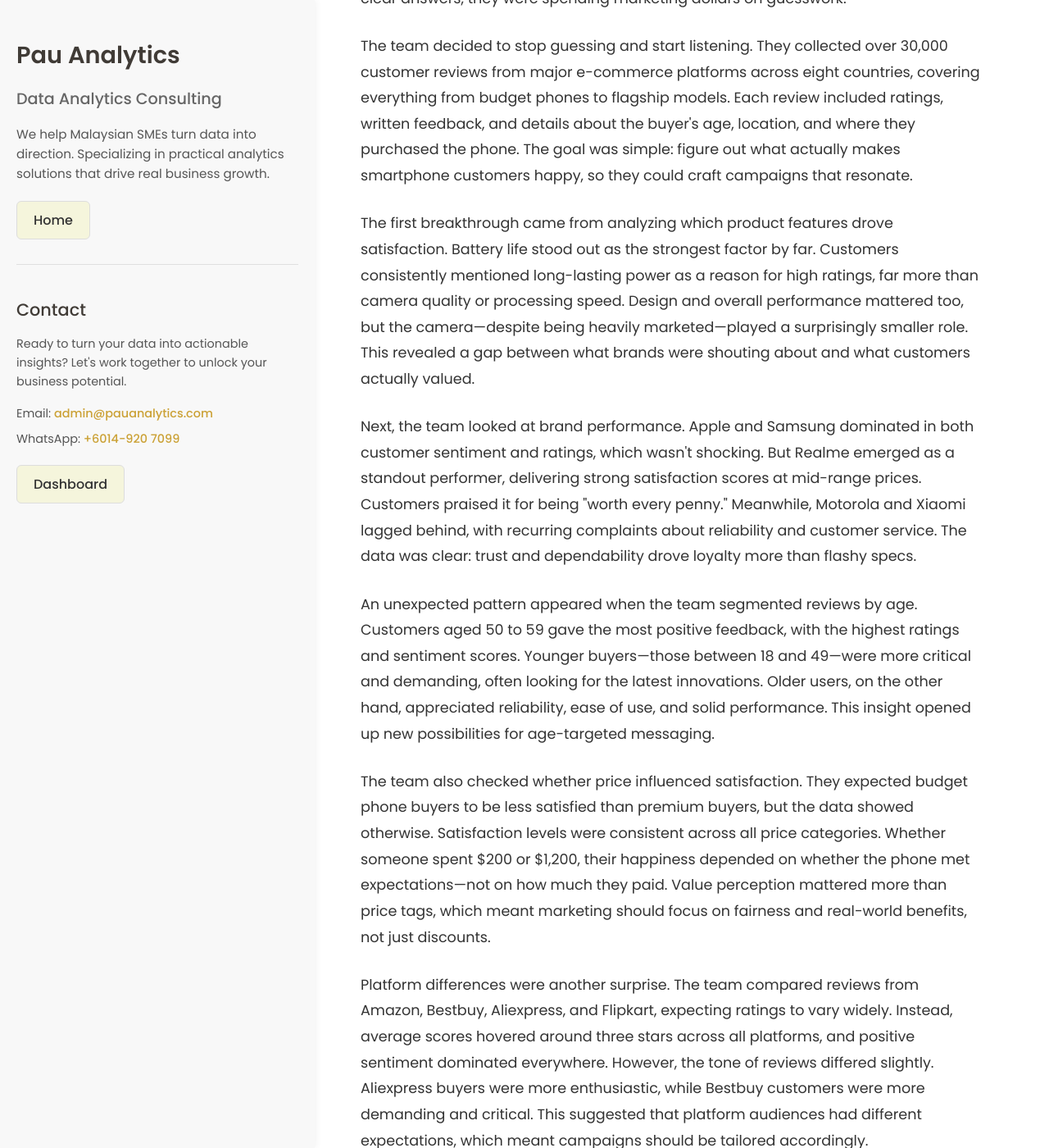
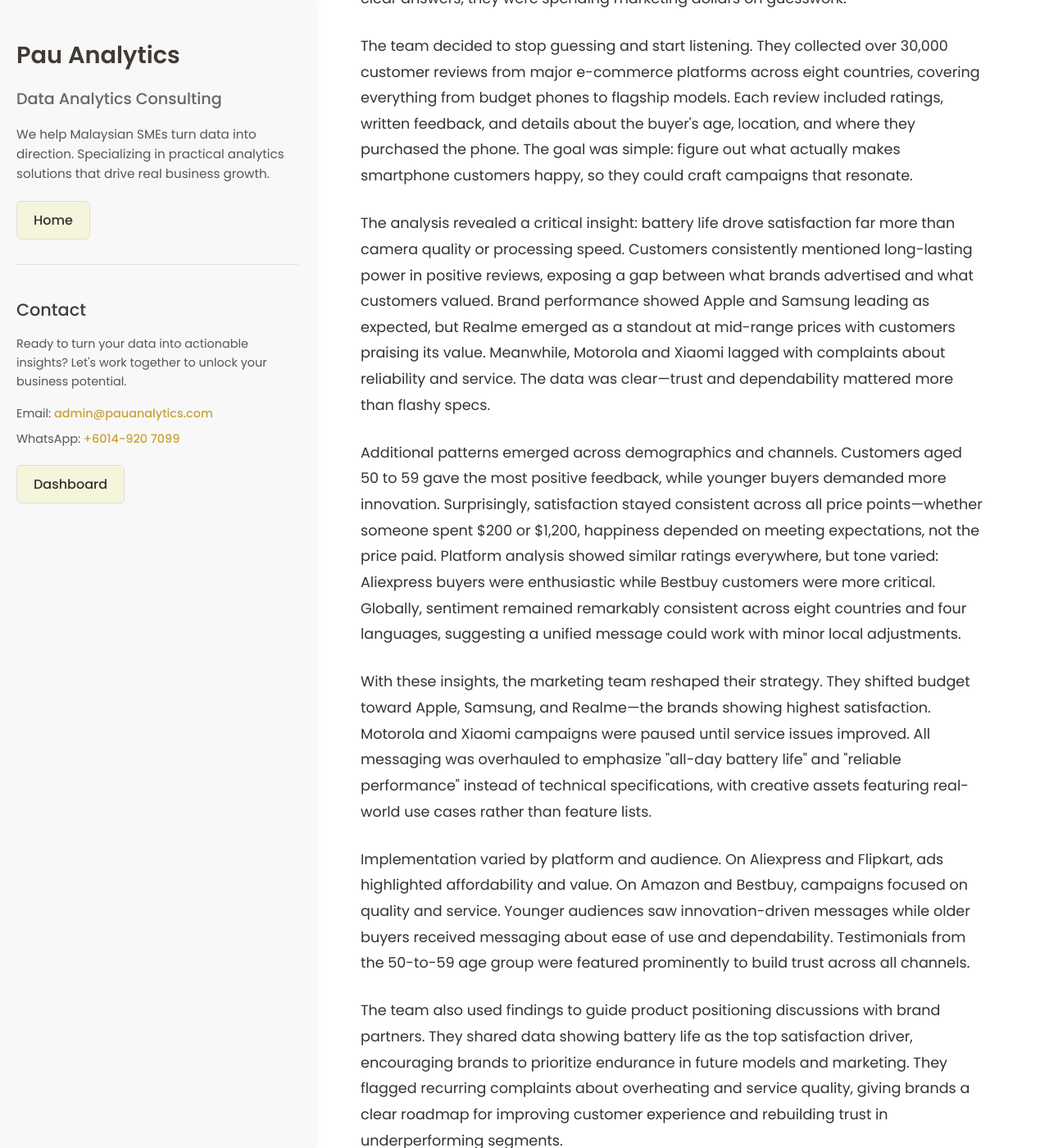
Before and after one commit to lyven81/pinnacles-learning-website, a Jekyll site: the page case-study/beyond-the-price-tag.html, which Jekyll copies as it is, in a window 1280 px wide and 1400 px high, scrolled down 301 px. Shown: the whole window at 82% size. Built offline with Jekyll 4.4.1, drawn with Linux system fonts in a browser that asks for light colours; some of the changed text lies outside the part shown.

Commit message:
Condense Beyond the Price Tag case study from 12 to 8 paragraphs
Streamlined narrative while retaining all core messages about how marketing team
solved their business problem. Changes:

Paragraph consolidation:
1. Problem setup (kept as-is)
2. Data collection (kept as-is)
3. Battery life insights + brand performance (combined from 2 paragraphs)
4. Age/price/platform/global patterns (consolidated from 4 paragraphs)
5. Strategy reshape (condensed)
6. Implementation approach (condensed)
7. Product positioning impact (condensed)
8. Lesson learned (kept as-is)

Key messages retained:
- 30,000+ reviews from 8 countries analyzed
- Battery life is #1 satisfaction driver (not camera/price)
- Apple/Samsung/Realme lead; Motorola/Xiaomi lag
- Ages 50-59 most positive; younger buyers more critical
- Satisfaction consistent across price points
- Platform tone varies (Aliexpress enthusiastic, Bestbuy critical)
- Global sentiment remarkably consistent
- Strategy shifted budget to top-performing brands
- Messaging changed to battery life & reliability focus
- Platform-specific and age-targeted campaigns
- Findings shared with brand partners for product improvements

Result: More concise, faster reading, same business problem-solving narrative.

🤖 Generated with [Claude Code](https://claude.com/claude-code)

Co-Authored-By: Claude <noreply@anthropic.com>

```diff
--- a/case-study/beyond-the-price-tag.html
+++ b/case-study/beyond-the-price-tag.html
@@ -273,23 +273,15 @@
 
                 <p>The team decided to stop guessing and start listening. They collected over 30,000 customer reviews from major e-commerce platforms across eight countries, covering everything from budget phones to flagship models. Each review included ratings, written feedback, and details about the buyer's age, location, and where they purchased the phone. The goal was simple: figure out what actually makes smartphone customers happy, so they could craft campaigns that resonate.</p>
 
-                <p>The first breakthrough came from analyzing which product features drove satisfaction. Battery life stood out as the strongest factor by far. Customers consistently mentioned long-lasting power as a reason for high ratings, far more than camera quality or processing speed. Design and overall performance mattered too, but the camera—despite being heavily marketed—played a surprisingly smaller role. This revealed a gap between what brands were shouting about and what customers actually valued.</p>
+                <p>The analysis revealed a critical insight: battery life drove satisfaction far more than camera quality or processing speed. Customers consistently mentioned long-lasting power in positive reviews, exposing a gap between what brands advertised and what customers valued. Brand performance showed Apple and Samsung leading as expected, but Realme emerged as a standout at mid-range prices with customers praising its value. Meanwhile, Motorola and Xiaomi lagged with complaints about reliability and service. The data was clear—trust and dependability mattered more than flashy specs.</p>
 
-                <p>Next, the team looked at brand performance. Apple and Samsung dominated in both customer sentiment and ratings, which wasn't shocking. But Realme emerged as a standout performer, delivering strong satisfaction scores at mid-range prices. Customers praised it for being "worth every penny." Meanwhile, Motorola and Xiaomi lagged behind, with recurring complaints about reliability and customer service. The data was clear: trust and dependability drove loyalty more than flashy specs.</p>
+                <p>Additional patterns emerged across demographics and channels. Customers aged 50 to 59 gave the most positive feedback, while younger buyers demanded more innovation. Surprisingly, satisfaction stayed consistent across all price points—whether someone spent $200 or $1,200, happiness depended on meeting expectations, not the price paid. Platform analysis showed similar ratings everywhere, but tone varied: Aliexpress buyers were enthusiastic while Bestbuy customers were more critical. Globally, sentiment remained remarkably consistent across eight countries and four languages, suggesting a unified message could work with minor local adjustments.</p>
 
-                <p>An unexpected pattern appeared when the team segmented reviews by age. Customers aged 50 to 59 gave the most positive feedback, with the highest ratings and sentiment scores. Younger buyers—those between 18 and 49—were more critical and demanding, often looking for the latest innovations. Older users, on the other hand, appreciated reliability, ease of use, and solid performance. This insight opened up new possibilities for age-targeted messaging.</p>
+                <p>With these insights, the marketing team reshaped their strategy. They shifted budget toward Apple, Samsung, and Realme—the brands showing highest satisfaction. Motorola and Xiaomi campaigns were paused until service issues improved. All messaging was overhauled to emphasize "all-day battery life" and "reliable performance" instead of technical specifications, with creative assets featuring real-world use cases rather than feature lists.</p>
 
-                <p>The team also checked whether price influenced satisfaction. They expected budget phone buyers to be less satisfied than premium buyers, but the data showed otherwise. Satisfaction levels were consistent across all price categories. Whether someone spent $200 or $1,200, their happiness depended on whether the phone met expectations—not on how much they paid. Value perception mattered more than price tags, which meant marketing should focus on fairness and real-world benefits, not just discounts.</p>
+                <p>Implementation varied by platform and audience. On Aliexpress and Flipkart, ads highlighted affordability and value. On Amazon and Bestbuy, campaigns focused on quality and service. Younger audiences saw innovation-driven messages while older buyers received messaging about ease of use and dependability. Testimonials from the 50-to-59 age group were featured prominently to build trust across all channels.</p>
 
-                <p>Platform differences were another surprise. The team compared reviews from Amazon, Bestbuy, Aliexpress, and Flipkart, expecting ratings to vary widely. Instead, average scores hovered around three stars across all platforms, and positive sentiment dominated everywhere. However, the tone of reviews differed slightly. Aliexpress buyers were more enthusiastic, while Bestbuy customers were more demanding and critical. This suggested that platform audiences had different expectations, which meant campaigns should be tailored accordingly.</p>
-
-                <p>To test whether sentiment varied by region or language, the team analyzed reviews from India, Brazil, the UAE, Australia, Germany, the UK, Canada, and the USA, written in English, Portuguese, Hindi, and German. The results showed remarkable consistency. Sentiment scores barely changed across countries or languages, indicating that customers worldwide perceived brands in similar ways. This was good news—it meant a unified global message could work, with only minor local adjustments.</p>
-
-                <p>With these insights in hand, the marketing team reshaped their strategy. They shifted budget toward Apple, Samsung, and Realme, which showed the highest satisfaction and engagement. Motorola and Xiaomi campaigns were paused until customer service and reliability issues could be addressed. Messaging was overhauled to emphasize "all-day battery life" and "reliable performance" instead of technical specs. Creative assets featured real-world use cases rather than feature lists.</p>
-
-                <p>They also tailored campaigns by platform and audience. On Aliexpress and Flipkart, ads highlighted affordability and value. On Amazon and Bestbuy, the focus shifted to quality and service. For younger audiences, campaigns emphasized innovation and new features. For older buyers, messaging centered on ease of use and dependability. Testimonials from the 50-to-59 age group were featured prominently to build trust.</p>
-
-                <p>The team didn't stop at executing campaigns—they also used the findings to guide product positioning discussions with brand partners. They shared data showing that battery life was the top satisfaction driver, encouraging brands to prioritize endurance in future models and marketing materials. They flagged recurring complaints about overheating and service quality, giving brands a clear roadmap for improving customer experience and rebuilding trust.</p>
+                <p>The team also used findings to guide product positioning discussions with brand partners. They shared data showing battery life as the top satisfaction driver, encouraging brands to prioritize endurance in future models and marketing. They flagged recurring complaints about overheating and service quality, giving brands a clear roadmap for improving customer experience and rebuilding trust in underperforming segments.</p>
 
                 <p>This project reinforced an important lesson: marketing effectiveness comes from understanding what customers truly care about, not what brands assume they care about. By analyzing real feedback at scale, the team uncovered the gap between advertised features and actual satisfaction drivers. They learned that battery life, reliability, and value perception matter more than price or camera specs—and that insight shaped smarter, more profitable campaigns moving forward.</p>
             </section>
```
